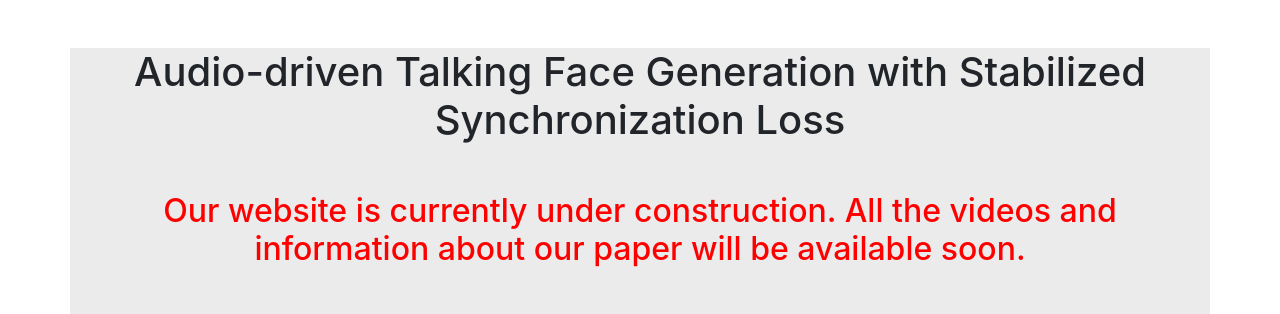
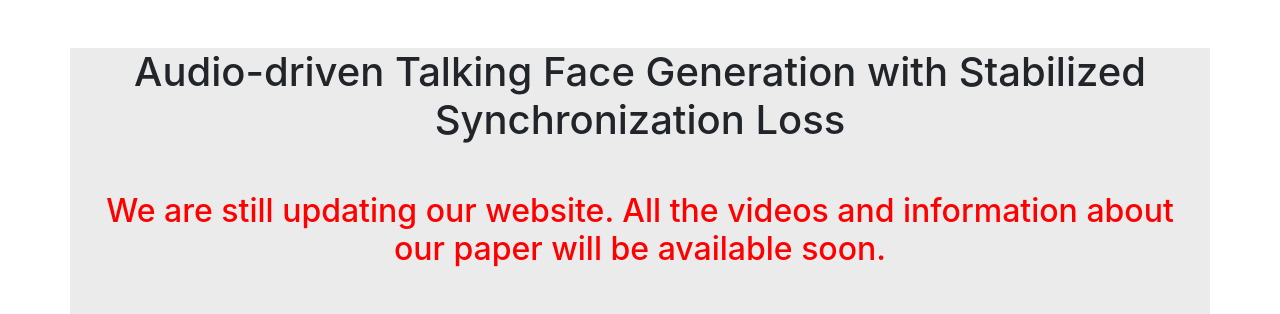
Before and after one commit to yamand16/TalkingFaceGeneration, a plain HTML site: page index.html in a window 1280 px wide. Shown: the top 314 px of the page. Drawn offline with nearby package versions, Linux system fonts and the light colour scheme.

Commit message:
Update index.html

```diff
--- a/index.html
+++ b/index.html
@@ -12,7 +12,7 @@
 <body>
     <div class="container">
         <h1 class="text-center my-5">Audio-driven Talking Face Generation with Stabilized Synchronization Loss</h1>
-        <h2 class="text-center my-5", style="color: red;">Our website is currently under construction. All the videos and information about our paper will be available soon.</h2>
+        <h2 class="text-center my-5", style="color: red;">We are still updating our website. All the videos and information about our paper will be available soon.</h2>
         <h2 class="text-center my-5">Supplementary Videos</h2>
 
         <h4 class="">1. Generated Videos by Our Model</h4>
```
